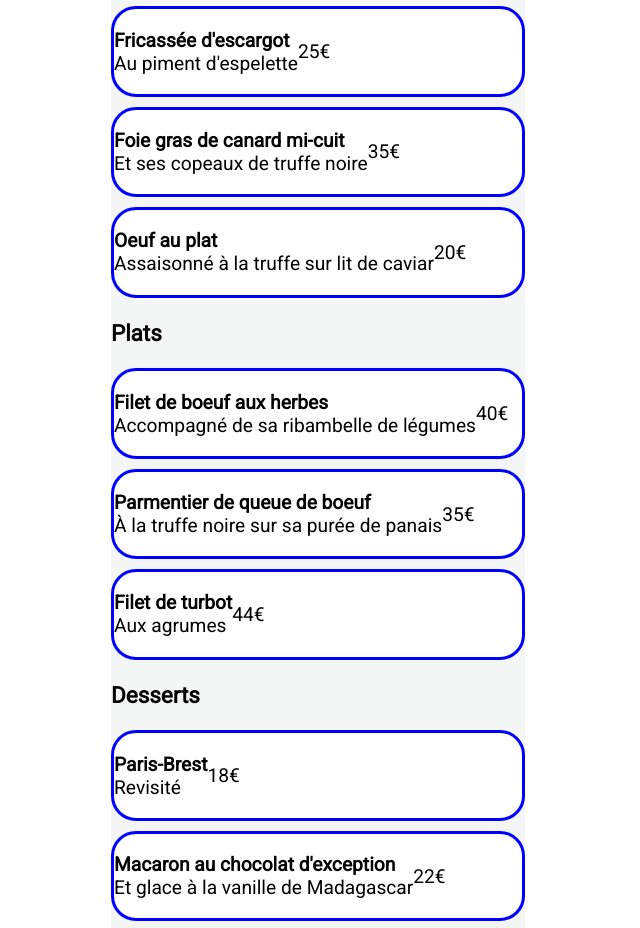
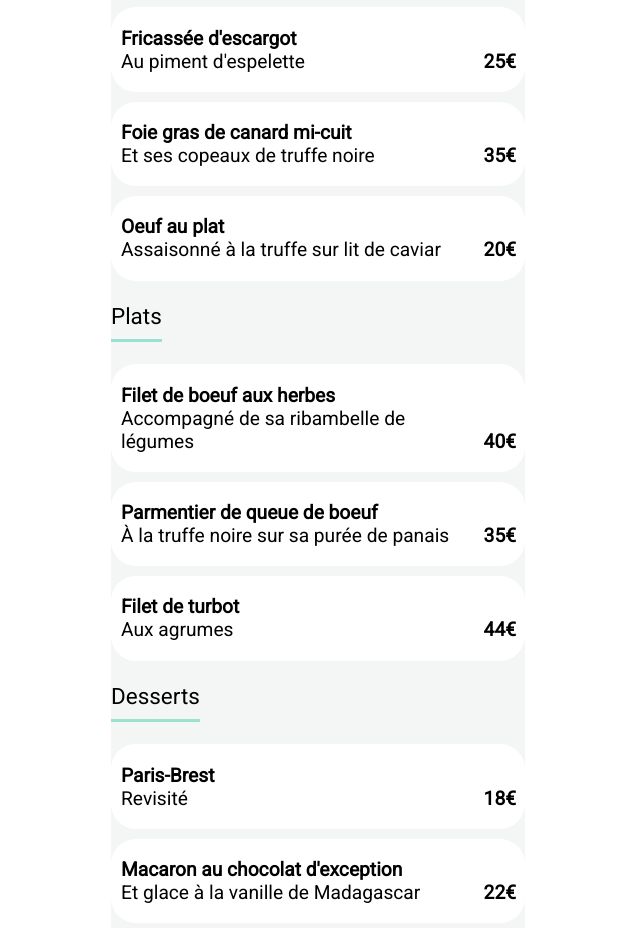
Before and after one commit to sonar888/EvelyneArits_3_23022021, a website: page menus/la_palette_du_gout.html in a window 1280 px wide. Shown: the part 480-1408 px from the top of the page, without its empty margins (322-962 px from the left). Drawn offline with Linux system fonts and the light colour scheme; a web font is replaced by a local one.

Commit message:
menu finished page wo animations

```diff
--- a/menus/la_palette_du_gout.html
+++ b/menus/la_palette_du_gout.html
@@ -25,78 +25,78 @@
             <section>
                 <h3>Entrées</h3>
                 <div class="menu__choice">
-                    <p>
+                    <p class="menu__choice--choice">
                         <strong>Fricassée d'escargot</strong> <br>
                         Au piment d'espelette
                     </p>
-                    <p>25€</p>
+                    <p class="menu__choice--price">25€</p>
                 </div>
 
                 <div class="menu__choice">
-                    <p>
+                    <p class="menu__choice--choice">
                         <strong>Foie gras de canard mi-cuit</strong> <br>
                         Et ses copeaux de truffe noire
                     </p>
-                    <p>35€</p>
+                    <p class="menu__choice--price">35€</p>
                 </div>
 
                 <div class="menu__choice">
-                    <p>
+                    <p class="menu__choice--choice">
                         <strong>Oeuf au plat</strong> <br>
                         Assaisonné à la truffe sur lit de caviar                    </p>
-                    <p>20€</p>
+                    <p class="menu__choice--price">20€</p>
                 </div>
             </section>
             <section>
                 <h3>Plats</h3>
                 <div class="menu__choice">
-                    <p>
+                    <p class="menu__choice--choice">
                         <strong>Filet de boeuf aux herbes</strong> <br>
                         Accompagné de sa ribambelle de légumes
                     </p>
-                    <p>40€</p>
+                    <p class="menu__choice--price">40€</p>
                 </div>
 
                 <div class="menu__choice">
-                    <p>
+                    <p class="menu__choice--choice">
                         <strong>Parmentier de queue de boeuf</strong> <br>
                         À la truffe noire sur sa purée de panais
                     </p>
-                    <p>35€</p>
+                    <p class="menu__choice--price">35€</p>
                 </div>
 
                 <div class="menu__choice">
-                    <p>
+                    <p class="menu__choice--choice">
                         <strong>Filet de turbot</strong> <br>
                         Aux agrumes
                     </p>
-                    <p>44€</p>
+                    <p class="menu__choice--price">44€</p>
                 </div>
             </section>
             <section>
                 <h3>Desserts</h3>
                 <div class="menu__choice">
-                    <p>
+                    <p class="menu__choice--choice">
                         <strong>Paris-Brest</strong> <br>
                         Revisité
                     </p>
-                    <p>18€</p>
+                    <p class="menu__choice--price">18€</p>
                 </div>
 
                 <div class="menu__choice">
-                    <p>
+                    <p class="menu__choice--choice">
                         <strong>Macaron au chocolat d'exception</strong> <br>
                         Et glace à la vanille de Madagascar
                     </p>
-                    <p>22€</p>
+                    <p class="menu__choice--price">22€</p>
                 </div>
 
                 <div class="menu__choice">
-                    <p>
+                    <p class="menu__choice--choice">
                         <strong>Mousse au chocolat</strong> <br>
                         Au piment d'Espelette et à la truffe noire
                     </p>
-                    <p>23€</p>
+                    <p class="menu__choice--price">23€</p>
                 </div>
 
             </section>
--- a/sass/page/__page.scss
+++ b/sass/page/__page.scss
@@ -11,7 +11,7 @@
     // @include flex;
 
     &__headline {
-        border: red solid;
+        // border: red solid;
         @include flex (row);
         align-items: baseline;
         justify-content: space-around;
@@ -20,29 +20,18 @@
         & h2 {
             @include h2_font;
             font-family: Shrikhand, Verdana, sans-serif;
-            border: solid green;
+            // border: solid green;
             text-align: center;
         }
 
         & .far {
-            border: solid green;
+            // border: solid green;
+            color: black;
+            @include h2_font;
             // text-align: center;
+            //il faut 2 coeurs et travailler avec opacity
         }
 
-    }
-
-    & section {
-        width: 100%;
-
-        & .menu__choice {
-            border: solid blue;
-            @include flex (row);
-            background-color: white;
-            margin: 10px auto;
-            border-radius: 25px;
-            justify-content: flex-start;
-            // width: 100%;
-        }
     }
 
     &__btn {
@@ -56,3 +45,43 @@
     }
 
 }
+
+
+section {
+    width: 100%;
+
+    & h3 {
+        color: black ;
+        border-bottom: $third-color solid;
+        width: fit-content;
+        padding-bottom: 10px;
+        font-weight: normal;
+    }
+
+    & .menu__choice {
+        // border: solid blue;
+        @include flex (row);
+        background-color: white;
+        margin: 10px auto;
+        border-radius: 25px;
+        justify-content: space-between;
+        width: 100%;
+        position: relative;
+
+        &--choice {
+            // border: solid red;
+            width: auto;
+            max-width: 80%;
+            padding-left: 10px;
+        }
+        &--price {
+            // border: solid green;
+            width: 10%;
+            position: absolute;
+            left: 90%;
+            bottom: 0%;
+            font-weight: bold;
+
+        }
+    }
+}
```
Also changed, not shown: public/css/style.css, 1 other file.
